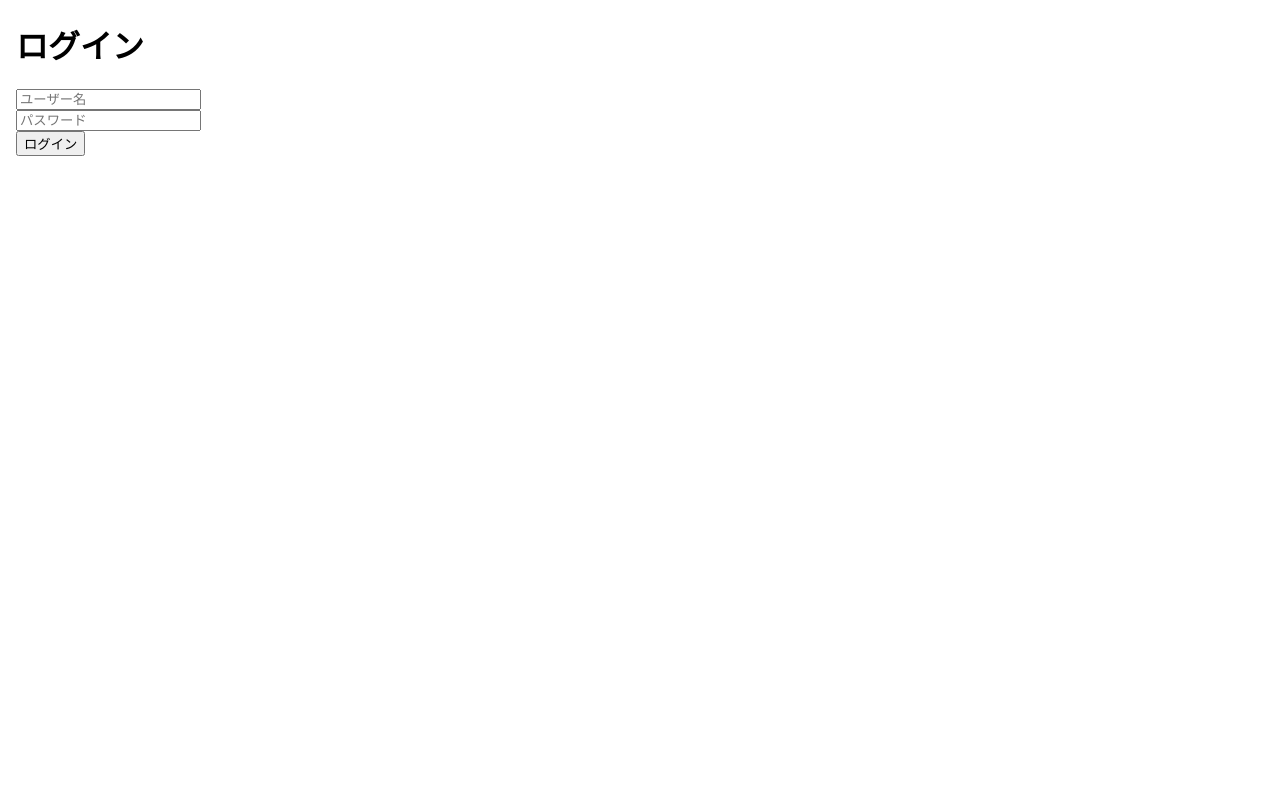
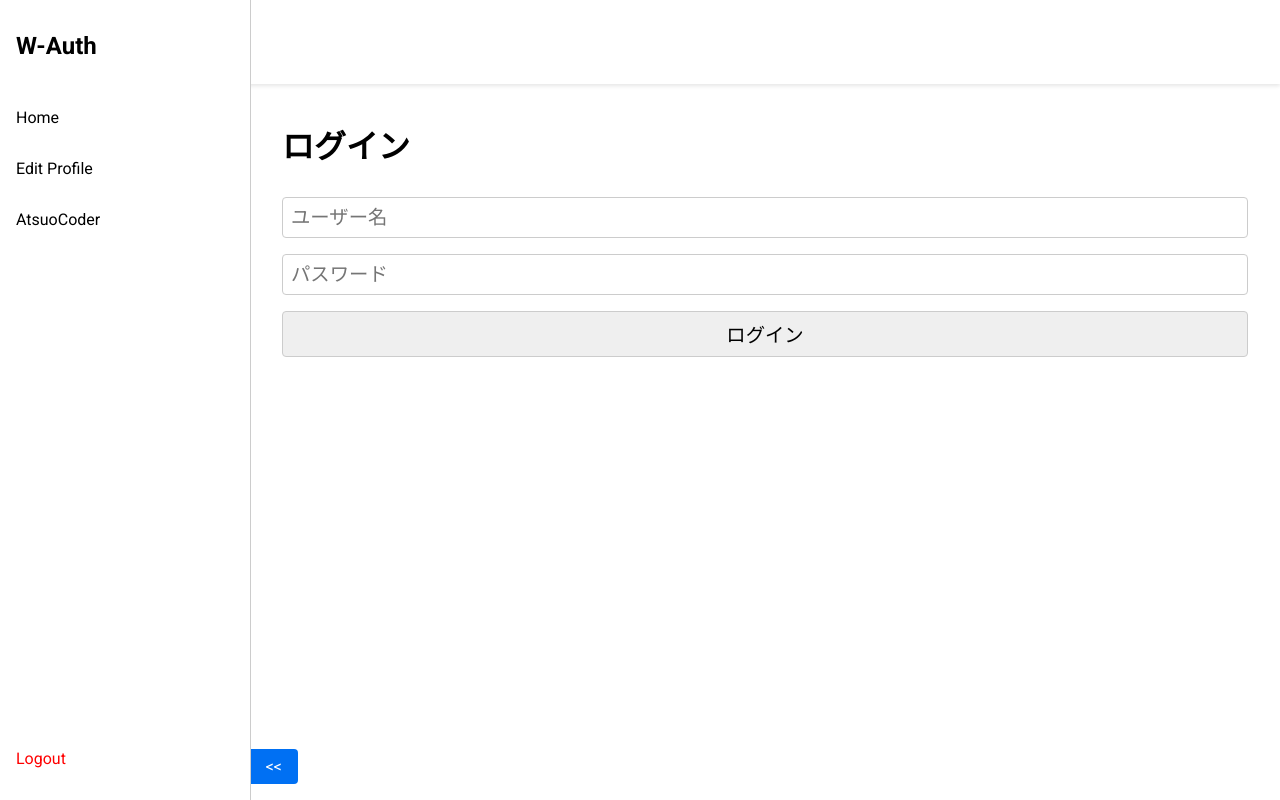
Before and after one commit to atsuo-tech/w-auth-v2, a Next.js app: page /login in a window 1280 px wide. Built offline with nearby package versions, Linux system fonts and the light colour scheme; what @atsuo-tech/w-auth-v2-prisma would draw is missing.

Commit message:
[add] Add sidebar

```diff
--- a/src/app/globals.css
+++ b/src/app/globals.css
@@ -5,3 +5,16 @@ body {
   box-sizing: border-box;
   font-family: var(--font-roboto), var(--font-noto-sans-jp), sans-serif;
 }
+
+input,
+select,
+textarea,
+button {
+  font-size: 1.21rem;
+  border: 1px solid #ccc;
+  padding: 0.5rem;
+  border-radius: 4px;
+  width: 100%;
+  box-sizing: border-box;
+  margin: 0.5rem 0;
+}
--- a/src/app/layout.module.css
+++ b/src/app/layout.module.css
@@ -1,3 +1,4 @@
 div.container {
-	margin: 1rem;
+	top: 4rem;
+	padding: 2rem;
 }
--- a/src/app/layout.tsx
+++ b/src/app/layout.tsx
@@ -2,6 +2,7 @@ import type { Metadata } from "next";
 import { Roboto, Noto_Sans_JP } from "next/font/google";
 import "./globals.css";
 import styles from "./layout.module.css";
+import { Sidebar } from "@/components/sidebar";
 
 const notoSansJP = Noto_Sans_JP({
   subsets: ["latin"],
@@ -27,9 +28,9 @@ export default function RootLayout({
   return (
     <html lang="ja">
       <body className={`${notoSansJP.variable} ${roboto.variable}`}>
-        <div className={styles.container}>
+        <Sidebar>
           {children}
-        </div>
+        </Sidebar>
       </body>
     </html>
   );
--- /dev/null
+++ b/src/components/sidebar/index.tsx
@@ -0,0 +1,43 @@
+"use client";
+
+import { useState } from "react";
+import styles from "./sidebar.module.css";
+import Link from "next/link";
+
+export function Sidebar(
+	{
+		children,
+	}: {
+		children?: React.ReactNode;
+	},
+) {
+
+	const [isOpen, setIsOpen] = useState(true);
+
+	return (
+		<div>
+			<nav className={styles.nav}>
+				<h1 className={styles.title}>W-Auth</h1>
+			</nav>
+			<div className={`${styles.container} ${isOpen ? styles.open : ""}`}>
+				<div className={styles.toggleButton} onClick={() => setIsOpen(!isOpen)}>
+					{isOpen ? "<<" : ">>"}
+				</div>
+				<div className={styles.sidebar}>
+					<h1 className={styles.title}>W-Auth</h1>
+					<ul>
+						<li><Link href="/">Home</Link></li>
+						<li><Link href="/edit-profile">Edit Profile</Link></li>
+						<li><Link href="https://judge.w-pcp.dev">AtsuoCoder</Link></li>
+						<li className={styles.logoutLink}><Link href="/logout">Logout</Link></li>
+					</ul>
+				</div>
+				<div className={styles.dummySidebar} />
+				<div className={styles.content}>
+					{children}
+				</div>
+			</div>
+		</div>
+	);
+
+}
--- /dev/null
+++ b/src/components/sidebar/sidebar.module.css
@@ -0,0 +1,105 @@
+div.container {
+	display: grid;
+	transition: all 0.3s ease;
+	grid-template-columns: 0 1fr;
+
+	div.sidebar {
+		position: fixed;
+		top: 0;
+		height: 100%;
+		width: 250px;
+		transform: translateX(-100%);
+		overflow: hidden;
+		transition: all 0.3s ease;
+		background: white;
+
+		>h1 {
+			font-size: 1.5rem;
+			padding: 1rem;
+		}
+
+		ul {
+			list-style: none;
+			padding: 0;
+			margin: 0;
+
+			>li {
+				cursor: pointer;
+
+				>a {
+					padding: 1rem;
+					text-decoration: none;
+					color: inherit;
+					display: block;
+					width: 100%;
+					height: 100%;
+
+					&:hover {
+						background-color: #f0f0f0;
+					}
+				}
+			}
+
+			>li.logoutLink {
+				position: absolute;
+				bottom: 1rem;
+				width: 100%;
+				color: red;
+			}
+		}
+
+	}
+
+	div.toggleButton {
+		position: fixed;
+		left: calc(250px - 1rem);
+		bottom: 1rem;
+		width: 2rem;
+		text-align: right;
+		background-color: #0070f3;
+		color: white;
+		border: none;
+		padding: 0.5rem 1rem;
+		border-radius: 4px;
+		cursor: pointer;
+		transform: translateX(-250px);
+		overflow: hidden;
+		transition: all 0.3s ease;
+
+		&:hover {
+			background-color: #005bb5;
+		}
+	}
+
+	div.content {
+		margin: 1rem 2rem;
+	}
+}
+
+div.container.open {
+	grid-template-columns: 250px 1fr;
+
+	div.sidebar {
+		transform: translateX(0);
+		border-right: 1px solid #ccc;
+	}
+
+	div.toggleButton {
+		transform: translateX(0);
+	}
+}
+
+nav.nav {
+	top: 0;
+	left: 0;
+	display: flex;
+	position: sticky;
+	align-items: center;
+	justify-content: space-between;
+	padding: 0.5rem 1rem;
+	box-shadow: 0 2px 4px rgba(0, 0, 0, 0.1);
+
+	>h1 {
+		font-size: 1.5rem;
+	}
+}
```
Also changed, not shown: src/app/page.tsx (+5 -4 lines).
